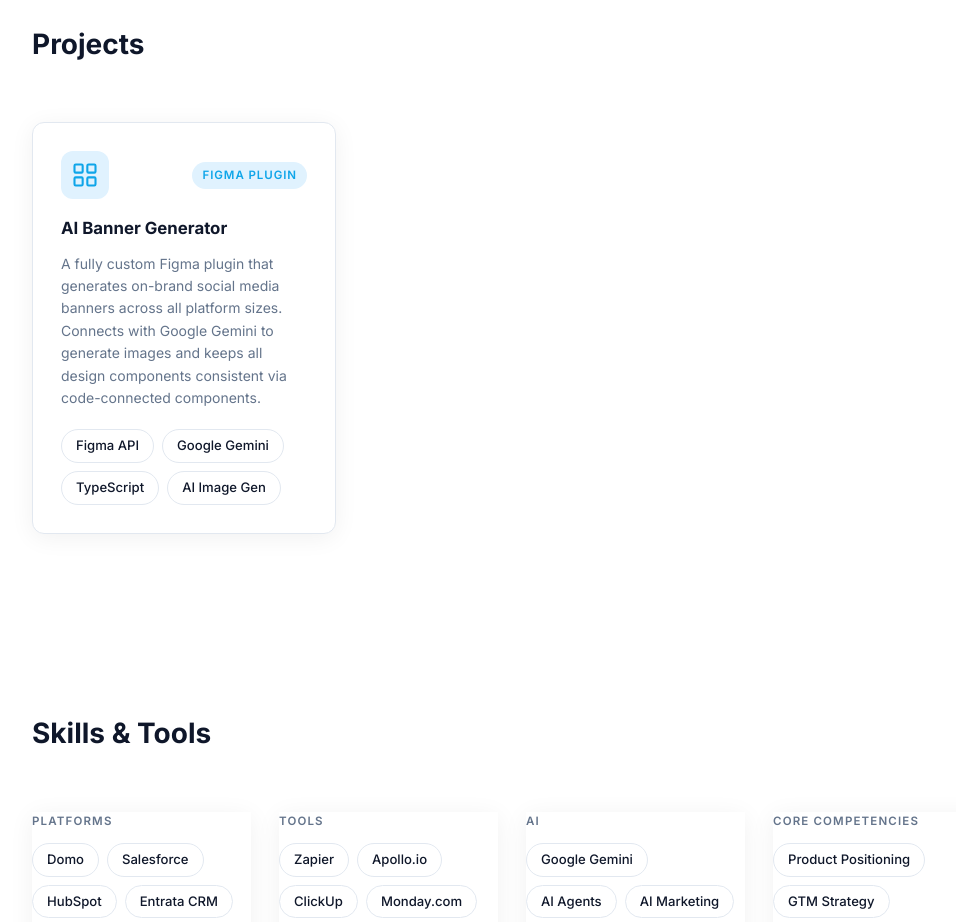
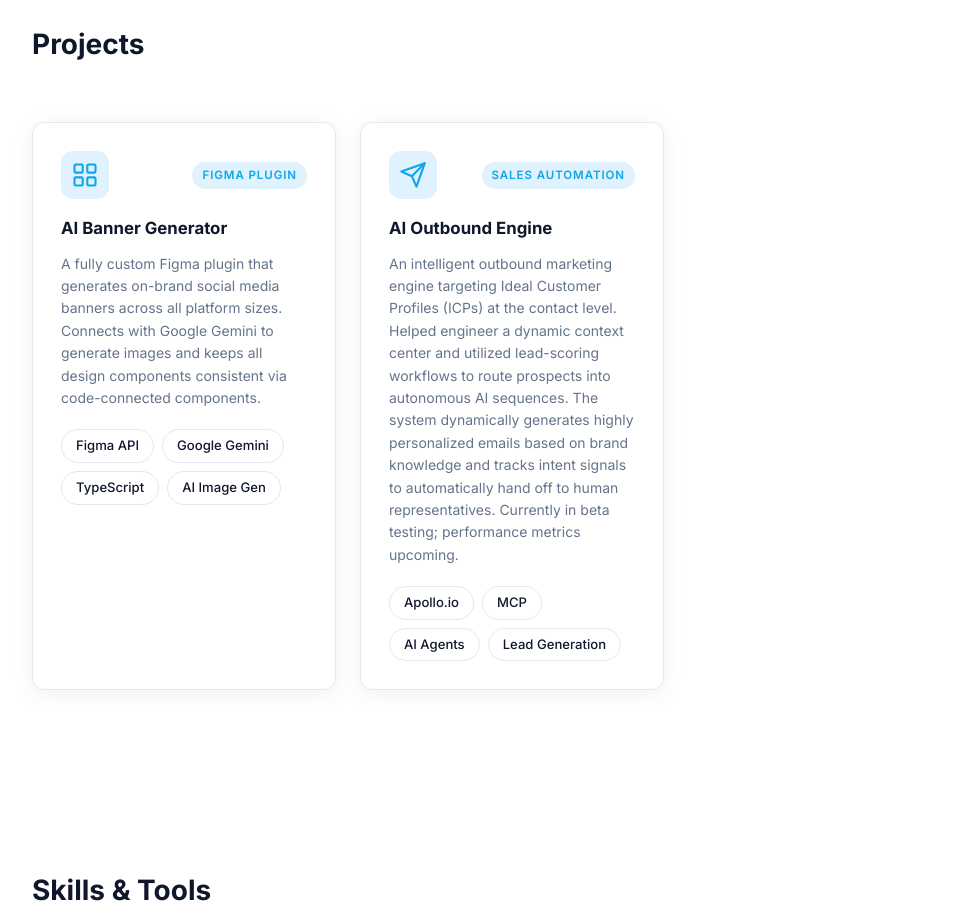
Before and after one commit to noahboone-market/personal-website, a plain HTML site: page index.html in a window 1280 px wide. Shown: the part 2860-3782 px from the top of the page, without its empty margins (128-1084 px from the left). Drawn offline with Linux system fonts and the light colour scheme.

Commit message:
feat: add AI Outbound Engine project to the portfolio

```diff
--- a/index.html
+++ b/index.html
@@ -217,6 +217,32 @@
           </div>
         </div>
 
+        <div class="project-card fade-in">
+          <div class="project-card-top">
+            <div class="project-icon">
+              <!-- Outbound/Paper Plane Icon -->
+              <svg width="28" height="28" viewBox="0 0 24 24" fill="none" stroke="currentColor" stroke-width="1.8"
+                stroke-linecap="round" stroke-linejoin="round">
+                <line x1="22" y1="2" x2="11" y2="13"></line>
+                <polygon points="22 2 15 22 11 13 2 9 22 2"></polygon>
+              </svg>
+            </div>
+            <span class="project-tag">Sales Automation</span>
+          </div>
+          <h3 class="project-title">AI Outbound Engine</h3>
+          <p class="project-desc">An intelligent outbound marketing engine targeting Ideal Customer Profiles (ICPs) at
+            the contact level. Helped engineer a dynamic context center and utilized lead-scoring workflows to route
+            prospects into autonomous AI sequences. The system dynamically generates highly personalized emails based on
+            brand knowledge and tracks intent signals to automatically hand off to human representatives. Currently in
+            beta testing; performance metrics upcoming.</p>
+          <div class="project-chips">
+            <span class="chip">Apollo.io</span>
+            <span class="chip">MCP</span>
+            <span class="chip">AI Agents</span>
+            <span class="chip">Lead Generation</span>
+          </div>
+        </div>
+
       </div>
     </div>
   </section>
```
